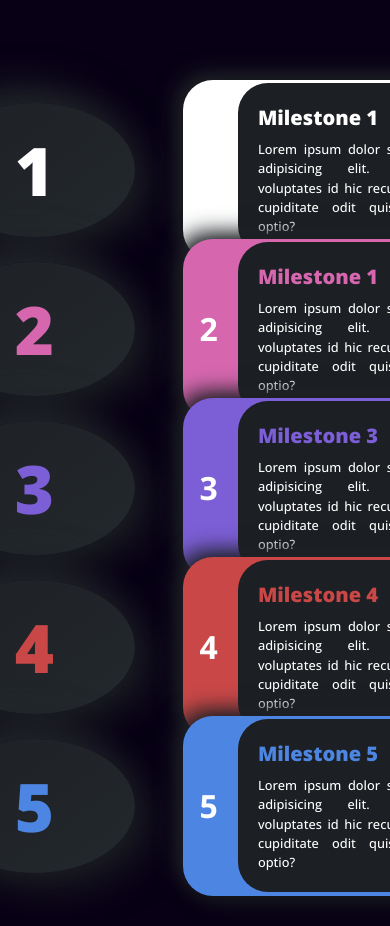
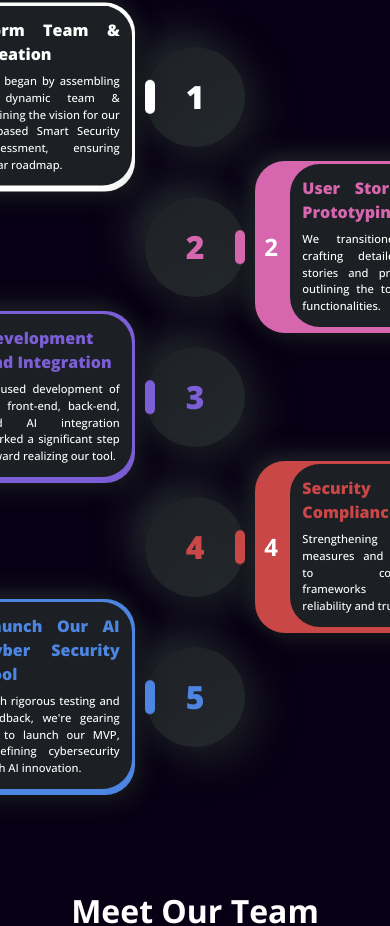
Before and after one commit to Uyadav207/denkMinds, a Next.js app: page / in a window 390 px wide. Shown: the part 1829-2755 px from the top of the page. Built offline with nearby package versions, Linux system fonts and the light colour scheme.

Commit message:
MileStone Template Added with Responsiveness

```diff
--- a/src/app/components/timeline/Timeline.css
+++ b/src/app/components/timeline/Timeline.css
@@ -18,6 +18,7 @@
 	display: grid;
 	place-items: center;
 	width: 200px;
+	height: 200px;
 	position: relative;
 	color: var(--color);
 }
@@ -203,45 +204,362 @@
 	}
 }
 
+@media (max-width: 1200px) {
+	.timeline-container {
+		gap: 15px;
+	}
+
+	.timeline-point {
+		width: 180px;
+		height: 180px;
+		font-size: 60px;
+	}
+
+	.timeline-point::before {
+		width: 225px;
+		height: 225px;
+	}
+
+	.popup {
+		width: 300px;
+	}
+}
+
 @media (max-width: 1050px) {
-	body {
-		height: auto;
-		display: block;
-	}
   .timeline-container {
     flex-direction: column;
     height: auto;
     width: 100%;
-		padding: 100px 0px;
+    padding: 50px 0;
+    align-items: center;
+    gap: 80px;
   }
 
   .timeline-point {
-		height: 134px;
+    width: 150px;
+    height: 150px;
     flex-shrink: 0;
-		left: calc(-321px / 2);
-		margin: 0px auto;
+    margin: 0;
     position: relative;
+    font-size: 50px;
   }
 
-	.timeline-point:nth-child(odd)::before {
+  .timeline-point::before {
+    width: 200px;
+    height: 200px;
+  }
+
+  .timeline-point:nth-child(odd)::before,
+  .timeline-point:nth-child(even)::before {
     transform: rotate(0deg);
   }
 
-	.timeline-point:nth-child(even)::before {
-		transform: rotate(0deg) scaleX(-1);
-	}
-
-	.timeline-point .popup:before {
-		display: none;
+  /* Fix for odd-numbered cards */
+  .popup {
+    width: 280px;
+    max-height: none;
   }
 
   .timeline-point:nth-child(odd) .popup {
+    right: calc(100% + 20px);
+    left: auto;
+    top: 50%;
     bottom: auto;
-		right: -370.1px;
+    transform: translateY(-50%);
   }
 
   .timeline-point:nth-child(even) .popup {
-		top: auto;
-		right: -370.1px;
+    left: calc(100% + 20px);
+    right: auto;
+    top: 50%;
+    transform: translateY(-50%);
+  }
+
+  .popup::before {
+    width: 20px;
+    height: 6.7px;
+    top: 50%;
+    transform: translateY(-50%);
+  }
+
+  .timeline-point:nth-child(odd) .popup::before {
+    left: auto;
+    right: -20px;
+  }
+
+  .timeline-point:nth-child(even) .popup::before {
+    left: -20px;
+    right: auto;
   }
 }
+
+@media (max-width: 768px) {
+	.timeline-container {
+		padding: 30px 0;
+		gap: 60px;
+	}
+
+	.timeline-point {
+		width: 120px;
+		height: 120px;
+		font-size: 40px;
+	}
+
+	.timeline-point::before {
+		width: 160px;
+		height: 160px;
+	}
+
+  .timeline-point:nth-child(odd) .popup,
+  .timeline-point:nth-child(even) .popup {
+    width: 220px;
+  }
+
+  .timeline-point:nth-child(odd) .popup {
+    left: calc(100% + 15px);
+  }
+
+  .timeline-point:nth-child(even) .popup {
+    right: calc(100% + 15px);
+  }
+
+  .popup::before {
+    width: 15px;
+  }
+
+  .timeline-point:nth-child(odd) .popup::before {
+    left: -15px;
+  }
+
+  .timeline-point:nth-child(even) .popup::before {
+    right: -15px;
+  }
+
+	.popup-title {
+		font-size: 18px;
+	}
+
+	.popup-details {
+		font-size: 0.75rem;
+		padding: 15px;
+	}
+}
+
+@media (max-width: 480px) {
+	.timeline-container {
+		padding: 20px 0;
+		gap: 50px;
+	}
+
+	.timeline-point {
+		width: 100px;
+		height: 100px;
+		font-size: 32px;
+	}
+
+	.timeline-point::before {
+		width: 130px;
+		height: 130px;
+	}
+
+  .timeline-point:nth-child(odd) .popup,
+  .timeline-point:nth-child(even) .popup {
+    width: 200px;
+  }
+
+  .timeline-point:nth-child(odd) .popup {
+    left: calc(100% + 10px);
+  }
+
+  .timeline-point:nth-child(even) .popup {
+    right: calc(100% + 10px);
+  }
+
+  .popup::before {
+    width: 10px;
+  }
+
+  .timeline-point:nth-child(odd) .popup::before {
+    left: -10px;
+  }
+
+  .timeline-point:nth-child(even) .popup::before {
+    right: -10px;
+  }
+
+	.popup-title {
+		font-size: 16px;
+	}
+
+	.popup-details {
+		font-size: 0.7rem;
+		padding: 12px;
+	}
+
+	.popup-number {
+		font-size: 1.5rem;
+	}
+}
+
+/* Previous styles remain unchanged until media queries */
+
+@media (max-width: 1050px) {
+	.timeline-container {
+	  flex-direction: column;
+	  height: auto;
+	  width: 100%;
+	  padding: 50px 0;
+	  align-items: center;
+	  gap: 80px;
+	}
+
+	.timeline-point {
+	  width: 150px;
+	  height: 150px;
+	  flex-shrink: 0;
+	  margin: 0;
+	  position: relative;
+	  font-size: 50px;
+	}
+
+	.timeline-point::before {
+	  width: 200px;
+	  height: 200px;
+	}
+
+	.timeline-point:nth-child(odd)::before,
+	.timeline-point:nth-child(even)::before {
+	  transform: rotate(0deg);
+	}
+
+	/* Updated popup positioning for alternating layout */
+	.popup {
+	  width: 280px;
+	  max-height: none;
+	  top: 50%;
+	  transform: translateY(-50%);
+	}
+
+	.timeline-point:nth-child(odd) .popup {
+	  right: calc(100% + 20px);
+	  left: auto;
+	  bottom: auto;
+	}
+
+	.timeline-point:nth-child(even) .popup {
+	  left: calc(100% + 20px);
+	  right: auto;
+	}
+
+	/* Updated connector lines */
+	.popup::before {
+	  width: 20px;
+	  height: 6.7px;
+	  top: 50%;
+	  transform: translateY(-50%);
+	}
+
+	.timeline-point:nth-child(odd) .popup::before {
+	  left: auto;
+	  right: -20px;
+	  top: 50%;
+	  transform: translateY(-50%);
+	}
+
+	.timeline-point:nth-child(even) .popup::before {
+	  left: -20px;
+	  right: auto;
+	  top: 50%;
+	  transform: translateY(-50%);
+	}
+  }
+
+  @media (max-width: 768px) {
+	.timeline-container {
+	  padding: 30px 0;
+	  gap: 60px;
+	}
+
+	.timeline-point {
+	  width: 120px;
+	  height: 120px;
+	  font-size: 40px;
+	}
+
+	.timeline-point::before {
+	  width: 160px;
+	  height: 160px;
+	}
+
+	.popup {
+	  width: 220px;
+	}
+
+	.timeline-point:nth-child(odd) .popup {
+	  right: calc(100% + 15px);
+	}
+
+	.timeline-point:nth-child(even) .popup {
+	  left: calc(100% + 15px);
+	}
+
+	.popup::before {
+	  width: 15px;
+	}
+
+	.popup-title {
+	  font-size: 18px;
+	}
+
+	.popup-details {
+	  font-size: 0.75rem;
+	  padding: 15px;
+	}
+  }
+
+  @media (max-width: 480px) {
+	.timeline-container {
+	  padding: 20px 0;
+	  gap: 50px;
+	}
+
+	.timeline-point {
+	  width: 100px;
+	  height: 100px;
+	  font-size: 32px;
+	}
+
+	.timeline-point::before {
+	  width: 130px;
+	  height: 130px;
+	}
+
+	.popup {
+	  width: 200px;
+	}
+
+	.timeline-point:nth-child(odd) .popup {
+	  right: calc(100% + 10px);
+	}
+
+	.timeline-point:nth-child(even) .popup {
+	  left: calc(100% + 10px);
+	}
+
+	.popup::before {
+	  width: 10px;
+	}
+
+	.popup-title {
+	  font-size: 16px;
+	}
+
+	.popup-details {
+	  font-size: 0.7rem;
+	  padding: 12px;
+	}
+
+	.popup-number {
+	  font-size: 1.5rem;
+	}
+  }
--- a/src/app/components/timeline/Timeline.tsx
+++ b/src/app/components/timeline/Timeline.tsx
@@ -1,84 +1,60 @@
 import React from "react";
-
 import "./Timeline.css";
 
 const Timeline = () => {
   return (
     <>
-		<h2 className="text-4xl md:text-5xl font-bold text-white text-center mt-10 mb-16 drop-shadow-md">
+      <h2 className="text-3xl sm:text-4xl lg:text-5xl font-bold text-white text-center mt-8 mb-12 sm:mt-10 sm:mb-16 drop-shadow-md">
         Meet Our Team
       </h2>
-			{/* Main timeline container */}
       <div
         id="timeline"
-				className=" w-full flex flex-col justify-center items-center min-h-screen"
+        className="w-full flex flex-col justify-center items-center min-h-screen px-4 sm:px-6 lg:px-8"
       >
         <div className="timeline-container">
-					{/* Individual timeline point */}
-					<div className="timeline-point">
-						<p>1</p>
+          {[
+            {
+              number: 1,
+              title: "Form Team & Ideation",
+              details:
+                "We began by assembling a dynamic team & defining the vision for our AI-based Smart Security Assessment, ensuring clear roadmap.",
+            },
+            {
+              number: 2,
+              title: "User Stories & Prototyping",
+              details:
+                "We transitioned into crafting detailed user stories and prototypes, outlining the tool's core functionalities.",
+            },
+            {
+              number: 3,
+              title: "Development and Integration",
+              details:
+                "Focused development of the front-end, back-end, and AI integration marked a significant step toward realizing our tool.",
+            },
+            {
+              number: 4,
+              title: "Security and Compliance",
+              details:
+                "Strengthening security measures and adhering to compliance frameworks ensured reliability and trust.",
+            },
+            {
+              number: 5,
+              title: "Launch Our AI Cyber Security Tool",
+              details:
+                "With rigorous testing and feedback, we're gearing up to launch our MVP, redefining cybersecurity with AI innovation.",
+            },
+          ].map((point) => (
+            <div key={point.number} className="timeline-point">
+              <p>{point.number}</p>
               <div className="popup">
-							<div className="popup-number">1</div>
+                <div className="popup-number">{point.number}</div>
                 <div className="popup-details">
-								<div className="popup-title">Milestone 1</div>
-								Lorem ipsum dolor sit amet conse adipisicing elit. Dicta vitae
-								voluptates id hic recusandae omnis cupiditate odit quis,
-								assumenda optio?
+                  <div className="popup-title">{point.title}</div>
+                  {point.details}
                 </div>
               </div>
             </div>
-					{/* Individual timeline point */}
-					<div className="timeline-point">
-						<p>2</p>
-						<div className="popup">
-							<div className="popup-number">2</div>
-							<div className="popup-details">
-								<div className="popup-title">Milestone 1</div>
-								Lorem ipsum dolor sit amet conse adipisicing elit. Dicta vitae
-								voluptates id hic recusandae omnis cupiditate odit quis,
-								assumenda optio?
-							</div>
-						</div>
-					</div>
-					{/* Individual timeline point */}
-					<div className="timeline-point">
-						<p>3</p>
-						<div className="popup">
-							<div className="popup-number">3</div>
-							<div className="popup-details">
-								<div className="popup-title">Milestone 3</div>
-								Lorem ipsum dolor sit amet conse adipisicing elit. Dicta vitae
-								voluptates id hic recusandae omnis cupiditate odit quis,
-								assumenda optio?
-							</div>
-						</div>
-					</div>
-					{/* Individual timeline point */}
-					<div className="timeline-point">
-						<p>4</p>
-						<div className="popup">
-							<div className="popup-number">4</div>
-							<div className="popup-details">
-								<div className="popup-title">Milestone 4</div>
-								Lorem ipsum dolor sit amet conse adipisicing elit. Dicta vitae
-								voluptates id hic recusandae omnis cupiditate odit quis,
-								assumenda optio?
-							</div>
-						</div>
-					</div>
-					{/* Individual timeline point */}
-					<div className="timeline-point">
-						<p>5</p>
-						<div className="popup">
-							<div className="popup-number">5</div>
-							<div className="popup-details">
-								<div className="popup-title">Milestone 5</div>
-								Lorem ipsum dolor sit amet conse adipisicing elit. Dicta vitae
-								voluptates id hic recusandae omnis cupiditate odit quis,
-								assumenda optio?
-							</div>
-						</div>
-					</div>
+          ))}
         </div>
       </div>
     </>
```
Lines whose indentation alone changed are shown as unchanged.
